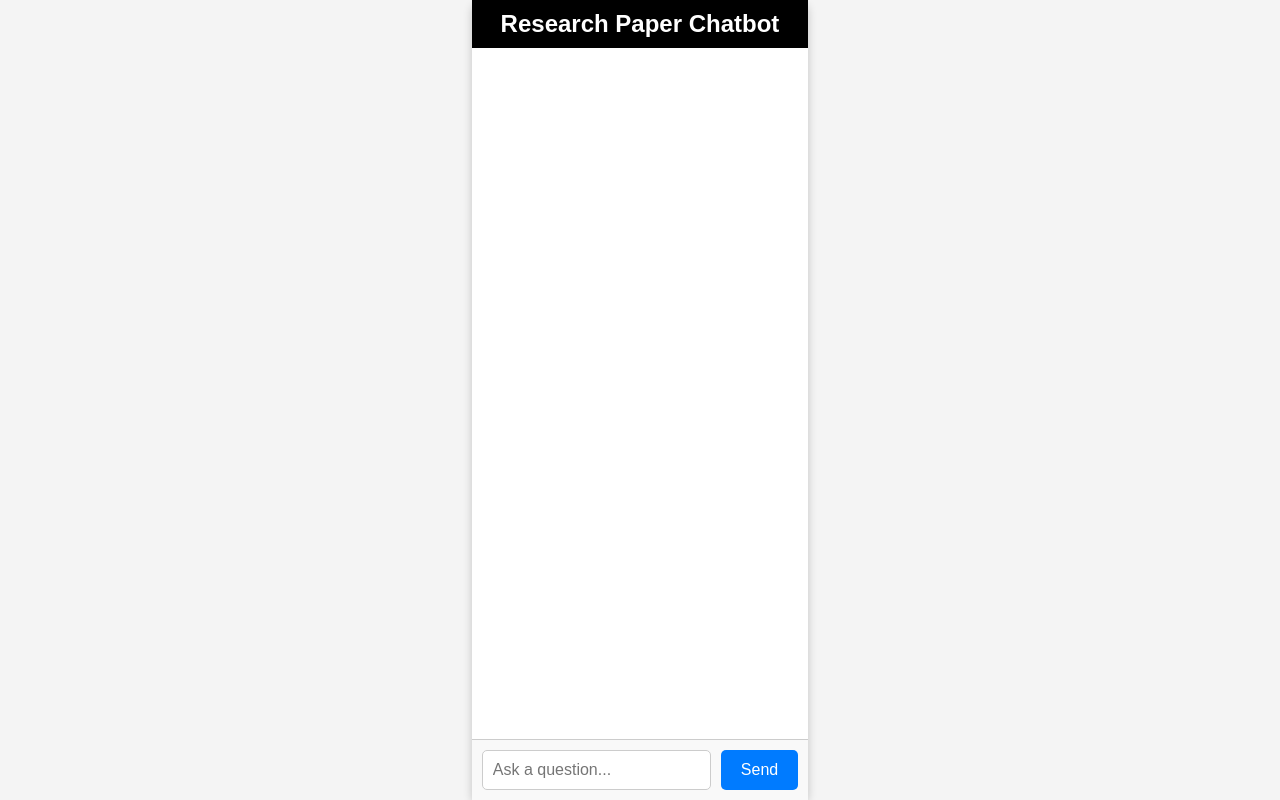
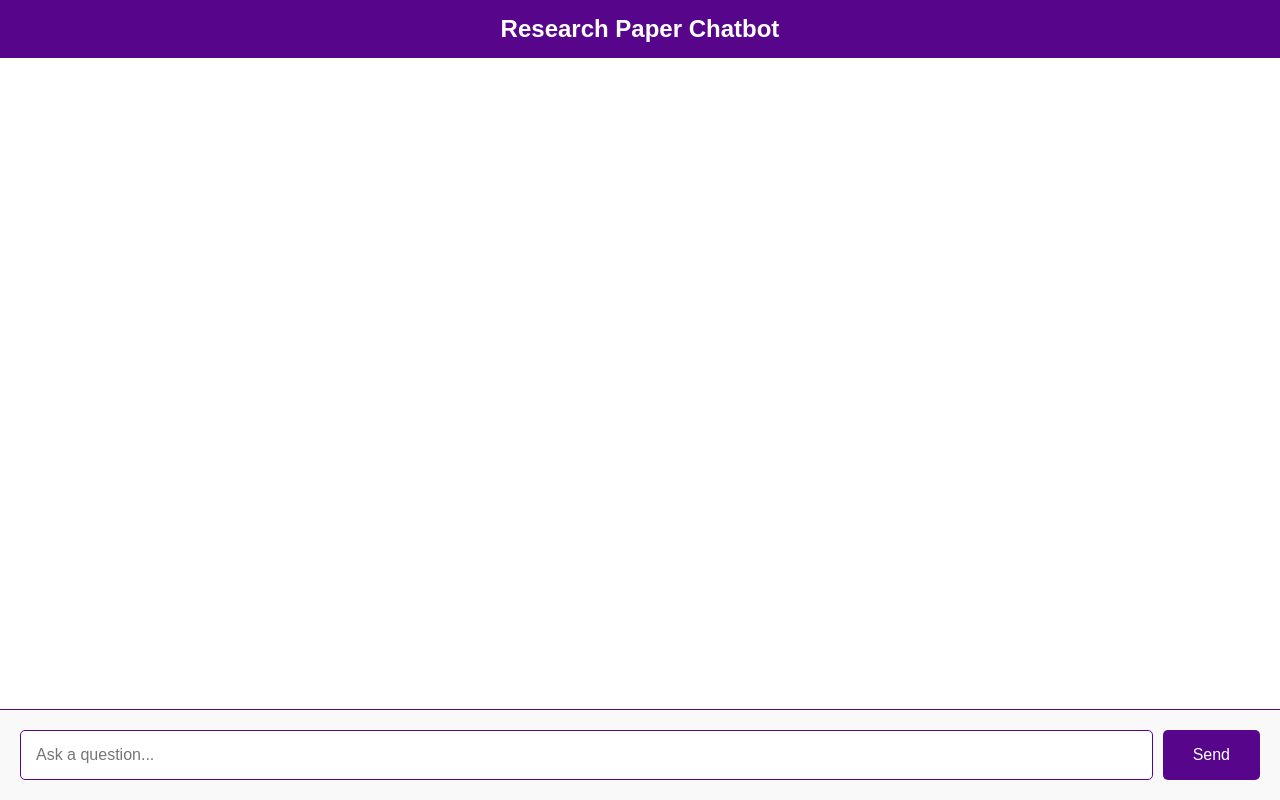
Before and after one commit to manisha-goyal/research-paper-rag-chatbot, a Flask app: page / in a window 1280 px wide. Run offline with Flask 3, Linux system fonts and the light colour scheme.

Commit message:
improved frontend

```diff
--- a/templates/index.html
+++ b/templates/index.html
@@ -7,40 +7,37 @@
     <style>
         body {
             font-family: Arial, sans-serif;
-            background-color: #f4f4f4;
+            background-color: #ffffff;
             margin: 0;
             padding: 0;
-            display: flex;
-            justify-content: center;
-            align-items: center;
             height: 100vh;
+            width: 100vw;
         }
 
         #chat {
             display: flex;
             flex-direction: column;
-            height: 100vh; /* Ensure the chat occupies the full viewport */
-            max-width: 600px;
-            margin: auto;
+            height: 100vh;
+            width: 100%;
+            margin: 0;
             background: white;
-            border-radius: 8px;
             box-shadow: 0 4px 10px rgba(0, 0, 0, 0.2);
         }
 
         #chat-header {
-            background-color: #000000;
+            background-color: #57068c;
             color: white;
             text-align: center;
-            padding: 10px;
+            padding: 15px;
             font-size: 1.5em;
             font-weight: bold;
-            flex-shrink: 0; /* Ensure it does not shrink when resizing */
+            flex-shrink: 0;
         }
 
         #messages {
-            flex: 1; /* Take up remaining space */
-            padding: 10px;
-            overflow-y: auto; /* Enable scrolling */
+            flex: 1;
+            padding: 20px;
+            overflow-y: auto;
             display: flex;
             flex-direction: column;
             gap: 10px;
@@ -72,37 +94,52 @@
         #input-container {
             display: flex;
             gap: 10px;
-            padding: 10px;
-            border-top: 1px solid #ccc;
+            padding: 20px;
+            border-top: 1px solid #57068c;
             background-color: #f9f9f9;
-            flex-shrink: 0; /* Prevent shrinking */
+            flex-shrink: 0;
         }
 
         #input {
             flex: 1;
-            padding: 10px;
-            border: 1px solid #ccc;
+            padding: 15px;
+            border: 1px solid #57068c;
             border-radius: 5px;
             font-size: 1em;
         }
 
         button {
-            padding: 10px 20px;
+            padding: 15px 30px;
             border: none;
-            background-color: #007bff;
+            background-color: #57068c;
             color: white;
             border-radius: 5px;
             cursor: pointer;
             font-size: 1em;
+            transition: background-color 0.2s;
         }
 
         button:hover {
-            background-color: #0056b3;
+            background-color: #57068c;
         }
 
         button:disabled {
             background-color: #ccc;
             cursor: not-allowed;
+        }
+
+        @media (max-width: 768px) {
+            .message {
+                max-width: 85%;
+            }
+
+            #input-container {
+                padding: 10px;
+            }
+
+            button {
+                padding: 10px 20px;
+            }
         }
     </style>
 </head>
@@ -164,7 +201,20 @@
         function appendMessage(text, className) {
             const messageDiv = document.createElement('div');
             messageDiv.className = 'message ' + className;
-            messageDiv.textContent = text;
+
+            // Format the text if it's a bot message
+            if (className.includes('bot')) {
+                // Replace asterisks with proper HTML formatting
+                text = text.replace(/\*\*(.*?)\*\*/g, '<strong>$1</strong>');
+
+                // Convert numbered lists into proper HTML lists
+                text = text.replace(/(\d+\.\s+)/g, '<br>$1');
+
+                // Add paragraph breaks for better readability
+                text = text.split('\n').map(para => `<p>${para}</p>`).join('');
+            }
+
+            messageDiv.innerHTML = text;
             document.getElementById('messages').appendChild(messageDiv);
             scrollToBottom();
             return messageDiv;
```
Also changed, not shown: other parts of templates/index.html (+29 -4 lines).
